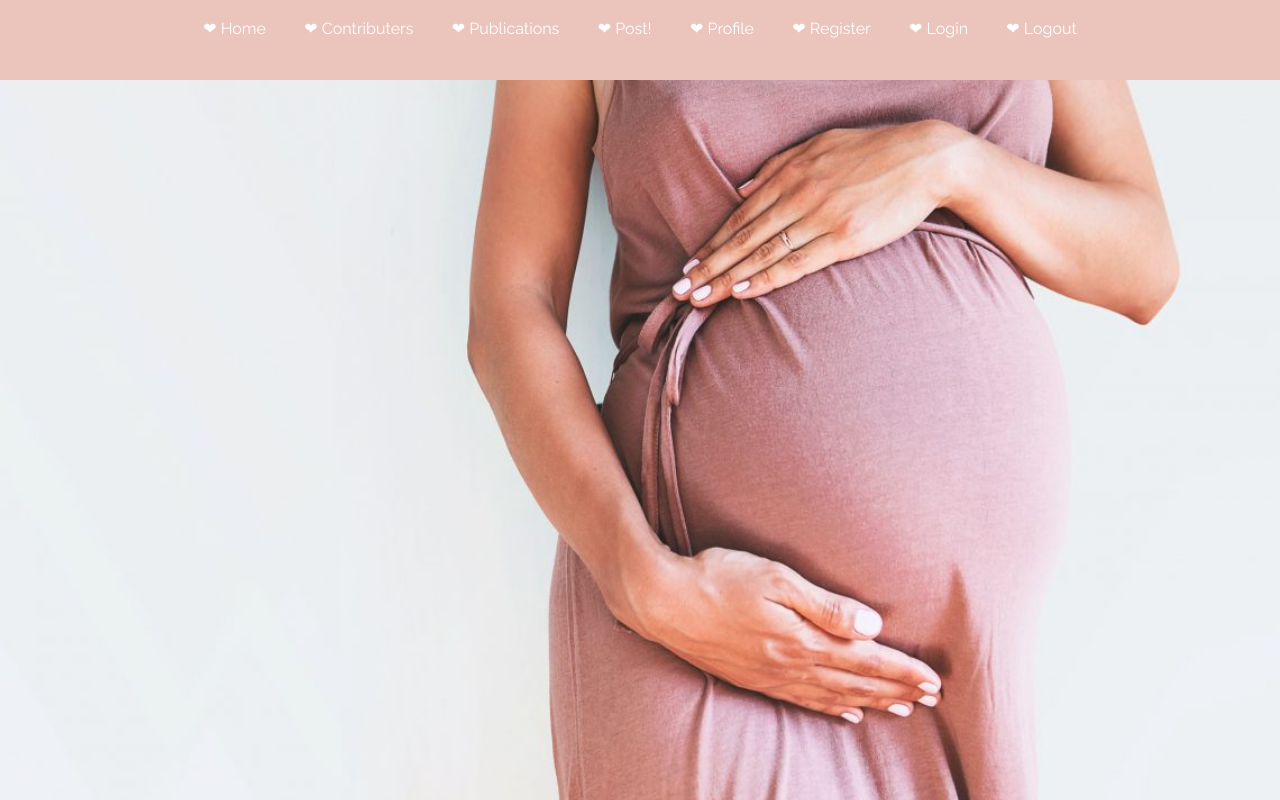
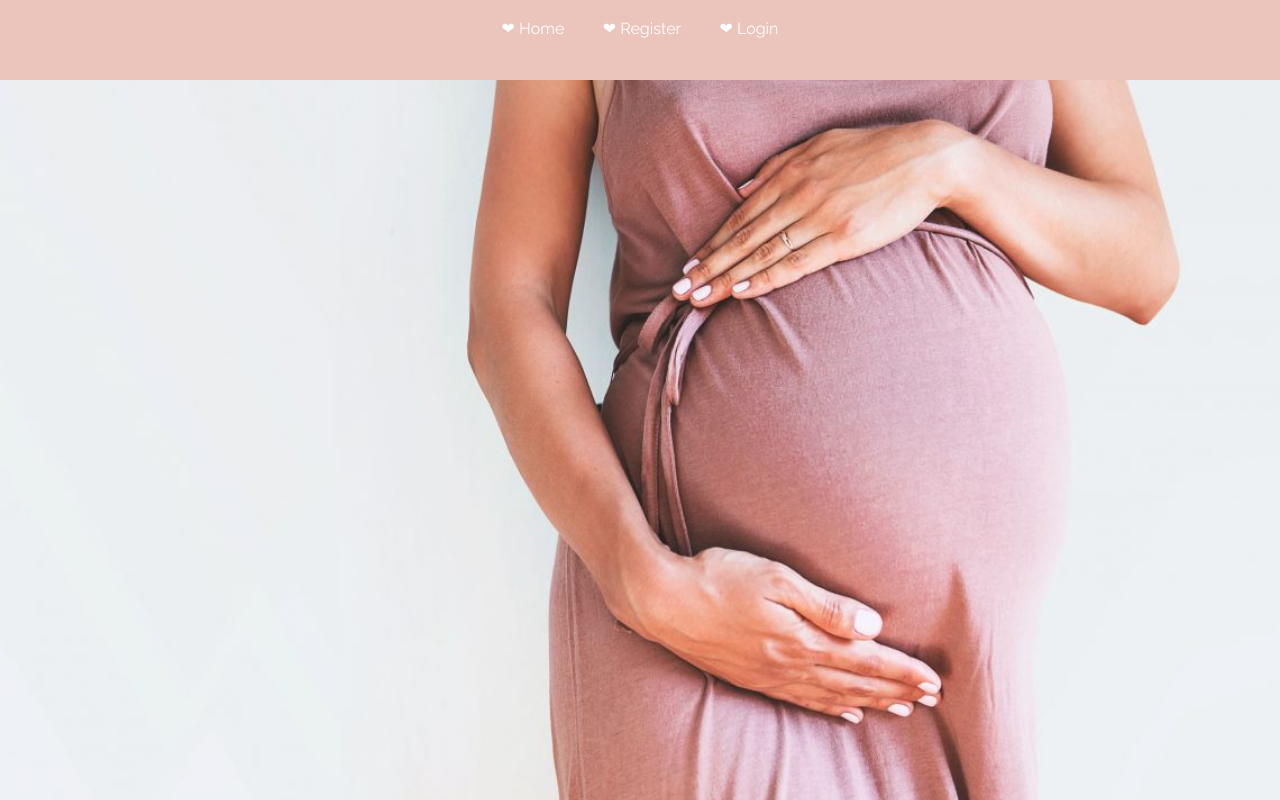
Before and after one commit to dsnezhina/pregnancy-blog-system, a React (Create React App) app: page / in a window 1280 px wide. Shown: the top 800 px of the page. Built offline with nearby package versions, Linux system fonts and the light colour scheme.

Commit message:
feat: implement guest/user navigation

```diff
--- a/src/components/aside/index.js
+++ b/src/components/aside/index.js
@@ -1,15 +1,30 @@
 import React from 'react';
 import Link from '../link'
 import styles from './index.module.css';
-import getNavigation from '../../utils/navigation'
 
 
 const Aside = () => {
-    const links = getNavigation({ id: "123" });
+    const links = [{
+        title: "Pregnancy",
+        link: "/category/pregnancy"
+    },
+    {
+        title: "Mom Lifestyle",
+        link: "/category/mom-lifestyle"
+    },
+    {
+        title: "Baby",
+        link: "/category/baby"
+    },
+    {
+        title: "Kids",
+        link: "/category/kids"
+    }];
+
     return (
         <aside className={styles.aside}>
             {
-                links.aside.map(navElement => {
+                links.map(navElement => {
                     return (
                         <Link
                             key={navElement.title}
--- a/src/components/footer/index.js
+++ b/src/components/footer/index.js
@@ -1,17 +1,26 @@
 import React from 'react';
 import Link from "../link"
 import styles from './index.module.css';
-import getNavigation from '../../utils/navigation'
-
 
 const Footer = () => {
-    const links = getNavigation({ id: "123" });
+    const links = [{
+        title: "❤ Contacts",
+        link: "/contacts"
+    },
+    {
+        title: "❤ Facebook",
+        link: "https://www.facebook.com/"
+    },
+    {
+        title: "❤ Instagram",
+        link: "https://www.instagram.com/"
+    }];
 
     return (
         <footer className={styles.footer}>
             <div>
                 {
-                    links.footer.map(navElement => {
+                    links.map(navElement => {
                         return (
                             <Link
                                 key={navElement.title}
--- a/src/components/header/index.js
+++ b/src/components/header/index.js
@@ -1,14 +1,61 @@
-import React from 'react';
-import Link from "../link"
+import React, { useContext } from 'react';
+import Link from "../link";
 import styles from './index.module.css';
-import getNavigation from '../../utils/navigation'
+import UserContext from '../../Context'
+
 
 const Header = () => {
-    const links = getNavigation({ id: "123" });
+    const context = useContext(UserContext);
+    const { user, loggedIn } = context;
+
+    const navigation = {
+        guest: [{
+            title: "❤ Home",
+            link: "/"
+        },
+        {
+            title: "❤ Register",
+            link: "/register"
+        },
+        {
+            title: "❤ Login",
+            link: "/login"
+        }],
+        logged: [{
+            title: "❤ Home",
+            link: "/"
+        },
+        {
+            title: "❤ Contributers",
+            link: "/contributers"
+        },
+        {
+            title: "❤ Publications",
+            link: "/publications"
+        },
+        {
+            title: "❤ Post!",
+            link: "/post"
+        },
+        {
+            title: "❤ Profile",
+            link: `/profile/${user && user.id}`
+        },
+        {
+            title: "❤ Logout",
+            link: "/logout"
+        }]
+    };
+
+    console.log("user", user)
+    //console.log("logged", user.loggedIn)
+
+    const links = loggedIn ? navigation.logged : navigation.guest;
+
     return (
         <header className={styles.navigation}>
             {
-                links.header.map(navElement => {
+                links.map(navElement => {
                     return (
                         <Link
                             key={navElement.title}
--- a/src/utils/navigation.js
+++ /dev/null
@@ -1,72 +0,0 @@
-const getNavigation = (user) => {
-
-    const links = {
-        header: [{
-            title: "❤ Home",
-            link: "/"
-        },
-        {
-            title: "❤ Contributers",
-            link: "/contributers"
-        },
-        {
-            title: "❤ Publications",
-            link: "/publications"
-        },
-        {
-            title: "❤ Post!",
-            link: "/post"
-        },
-        {
-            title: "❤ Profile",
-            link: `/profile/${user.id}`
-        },
-        {
-            title: "❤ Register",
-            link: "/register"
-        },
-        {
-            title: "❤ Login",
-            link: "/login"
-        },
-        {
-            title: "❤ Logout",
-            link: "/logout"
-        }],
-        footer: [{
-            title: "❤ Contacts",
-            link: "/contacts"
-        },
-        {
-            title: "❤ Facebook",
-            link: "https://www.facebook.com/"
-        },
-        {
-            title: "❤ Instagram",
-            link: "https://www.instagram.com/"
-        }
-
-        ],
-        aside: [{
-            title: "Pregnancy",
-            link: "/category/pregnancy"
-        },
-        {
-            title: "Mom Lifestyle",
-            link: "/category/mom-lifestyle"
-        },
-        {
-            title: "Baby",
-            link: "/category/baby"
-        },
-        {
-            title: "Kids",
-            link: "/category/kids"
-        }]
-    }
-
-    return links;
-
-};
-
-export default getNavigation
```
